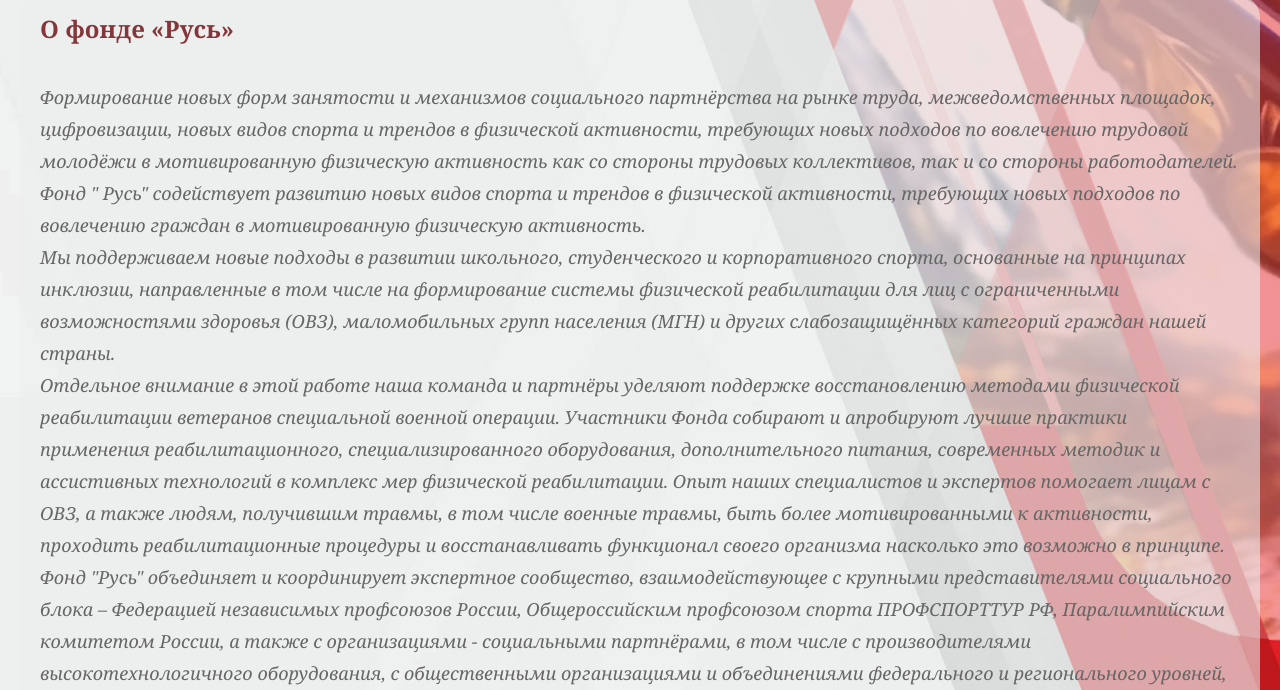
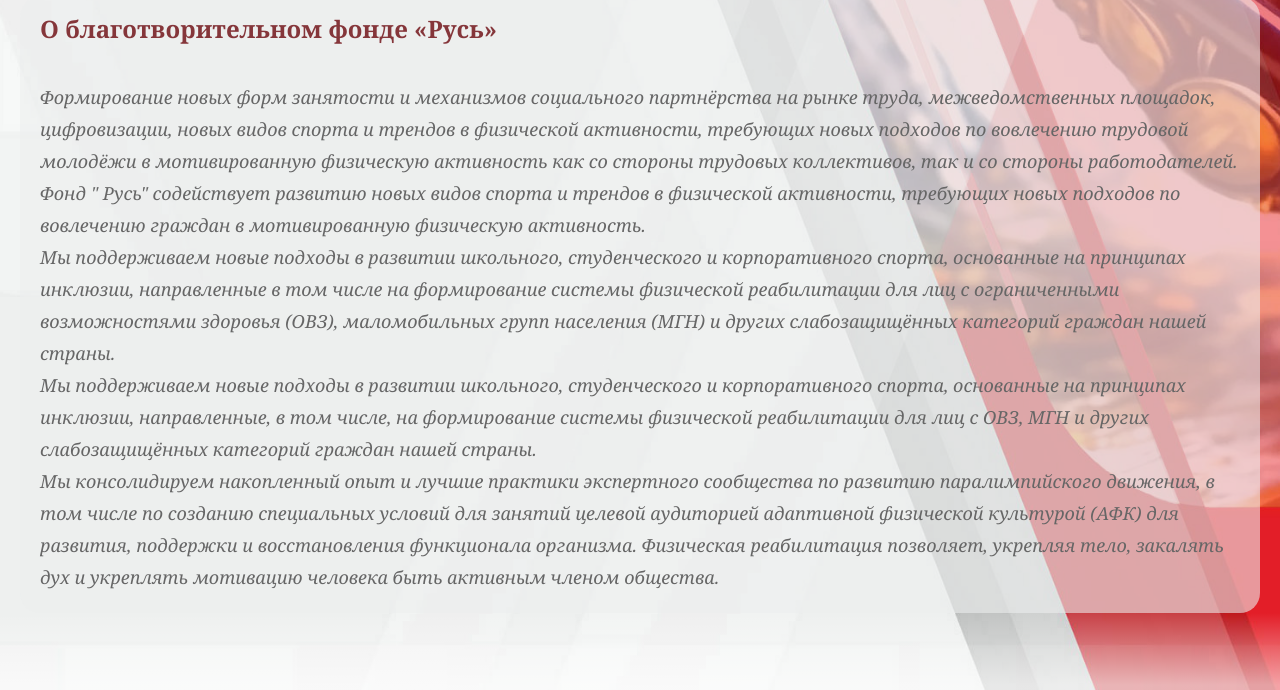
Before and after one commit to angelkrylova/BFRus, a plain HTML site: page О-Фонде.html in a window 1280 px wide. Shown: the part 399-1089 px from the top of the page. Drawn offline with Linux system fonts and the light colour scheme.

Commit message:
Update О-Фонде.html

```diff
--- a/О-Фонде.html
+++ b/О-Фонде.html
@@ -41,13 +41,12 @@
 <div class="logo__name">Благотворительный фонд содействия развитию и поддержки человека «Русь»</div>
 </div>
 <div class="wrapper">
-<div class="wrapper__name">О фонде «Русь»</div>
+<div class="wrapper__name">О благотворительном фонде «Русь»</div>
 <div class="wrapper__text"><p>Формирование новых форм занятости и механизмов социального партнёрства на рынке труда, межведомственных площадок, цифровизации, новых видов спорта и трендов в физической активности, требующих новых подходов по вовлечению трудовой молодёжи в мотивированную физическую активность как со стороны трудовых коллективов, так и со стороны работодателей. </p>
   <p>Фонд " Русь" содействует развитию новых видов спорта и трендов в физической активности, требующих новых подходов по вовлечению граждан в мотивированную физическую активность.</p>
   <p>Мы поддерживаем новые подходы в развитии школьного, студенческого и корпоративного спорта, основанные на принципах инклюзии, направленные в том числе на формирование системы физической реабилитации для лиц с ограниченными возможностями здоровья (ОВЗ), маломобильных групп населения (МГН) и других слабозащищённых категорий граждан нашей страны.</p>
-  <p>Отдельное внимание в этой работе наша команда и партнёры уделяют поддержке восстановлению методами физической реабилитации ветеранов специальной военной операции. Участники Фонда собирают и апробируют лучшие практики применения реабилитационного, специализированного оборудования, дополнительного питания, современных методик и ассистивных технологий в комплекс мер физической реабилитации. Опыт наших специалистов и экспертов помогает лицам с ОВЗ, а также людям, получившим травмы, в том числе военные травмы, быть более мотивированными к активности, проходить реабилитационные процедуры и восстанавливать функционал своего организма насколько это возможно в принципе.</p>
-  <p>Фонд "Русь" объединяет и координирует экспертное сообщество, взаимодействующее с крупными представителями социального блока – Федерацией независимых профсоюзов России, Общероссийским профсоюзом спорта ПРОФСПОРТТУР РФ, Паралимпийским комитетом России, а также с организациями - социальными партнёрами, в том числе с производителями высокотехнологичного оборудования, с общественными организациями и объединениями федерального и регионального уровней, чья деятельность направлена на укрепление инфраструктуры государства и на усиление роли традиционных и непреходящих ценностей в массовом сознании.
-  </p></div>
+  <p>Мы поддерживаем новые подходы в развитии школьного, студенческого и корпоративного спорта, основанные на принципах инклюзии, направленные, в том числе, на формирование системы физической реабилитации для лиц с ОВЗ, МГН и других слабозащищённых категорий граждан нашей страны.</p>
+  <p>Мы консолидируем накопленный опыт и лучшие практики экспертного сообщества по развитию паралимпийского движения, в том числе по созданию специальных условий для занятий целевой аудиторией адаптивной физической культурой (АФК) для развития, поддержки и восстановления функционала организма. Физическая реабилитация позволяет, укрепляя тело, закалять дух и укреплять мотивацию человека быть активным членом общества.</p></div>
 </div>
 </div>
 <span style="height: 80px;display: block;background: linear-gradient(180deg, #fff0 0, #ffffff94 90%);">&nbsp; </span>
```
